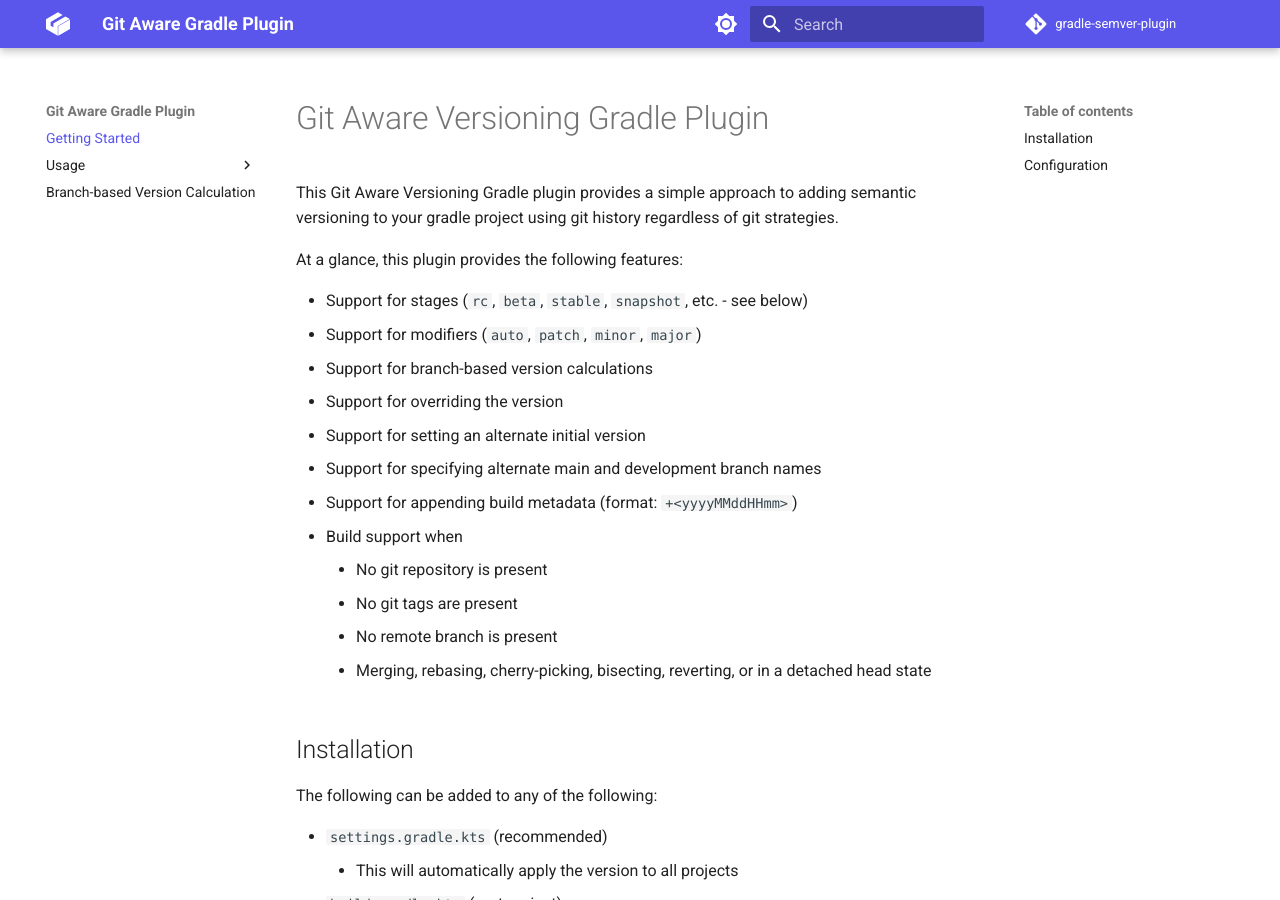
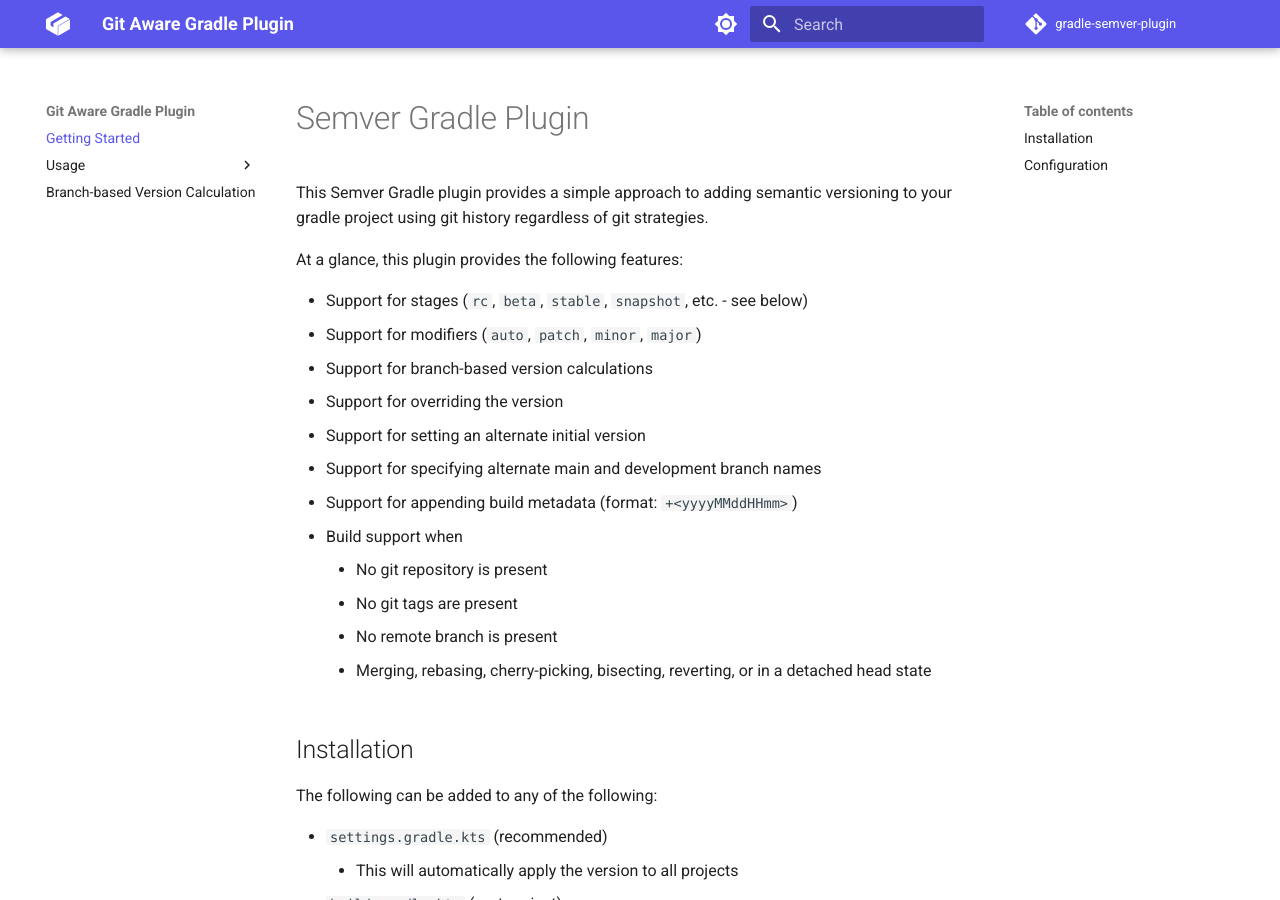
Before and after one commit to tcrawford-figure/semver-settings-plugin, an MkDocs documentation site: the page built from docs/index.md, in a window 1280 px wide and 900 px high. Built offline with MkDocs 1.6.1 and Material for MkDocs 9.7.7, drawn with Linux system fonts in a browser that asks for light colours; some web fonts are replaced; comment, search, counter and statistics services are not loaded.

Commit message:
docs: fix naming (#88)

```diff
--- a/docs/index.md
+++ b/docs/index.md
@@ -1,6 +1,6 @@
-# Git Aware Versioning Gradle Plugin
+# Semver Gradle Plugin
 
-This Git Aware Versioning Gradle plugin provides a simple approach to
+This Semver Gradle plugin provides a simple approach to
 adding semantic versioning to your gradle project using git
 history regardless of git strategies.
 
```
Also changed, not shown: README.md (+5 -7 lines).
